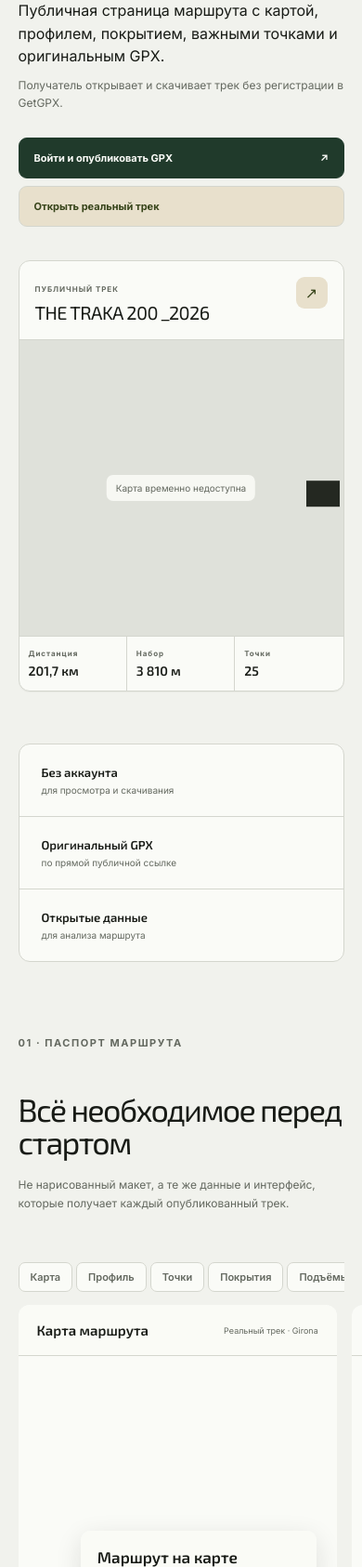
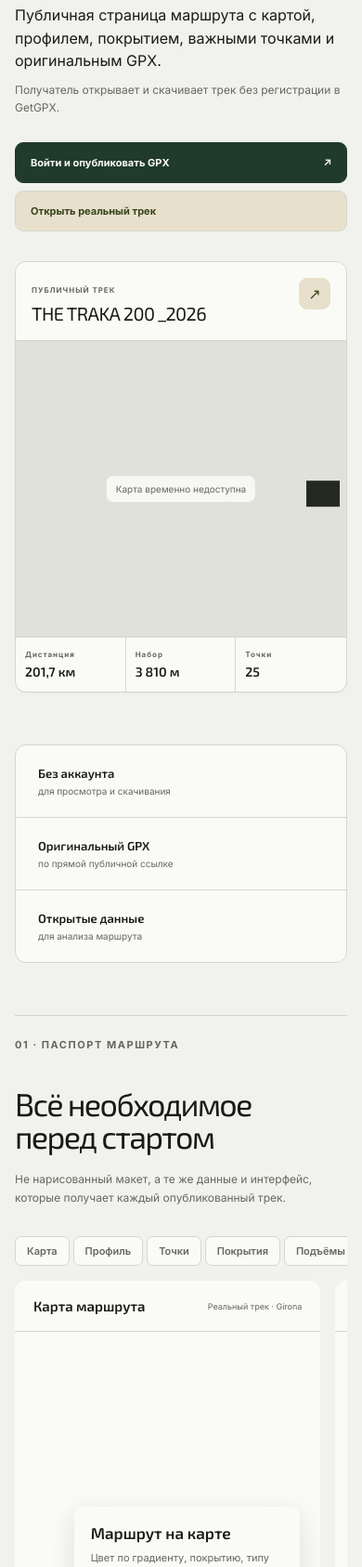
Before and after one commit to feedbee/getgpx, a website built with Vite: page index.html in a window 390 px wide. Shown: the part 314-2000 px from the top of the page at 93% size. Built offline with nearby package versions, Linux system fonts and the light colour scheme; files whose address does not match are found by name.

Commit message:
style: align homepage with header and refine responsive layout

```diff
--- a/src/client/style.css
+++ b/src/client/style.css
@@ -32,12 +32,13 @@ nav a.active { color:var(--ink); border-color:var(--ink); }
 .user-menu-link:hover,.user-menu-link:focus-visible,.logout-button:hover,.logout-button:focus-visible { outline:none; background:#efede6; }
 
 /* Product homepage — follows the route workspace design language. */
-.home-page { overflow:hidden; }
-.home-nav,.home-hero,.home-section,.home-proof,.home-final { width:min(1320px,92%); margin-inline:auto; }
-.home-nav { position:relative; z-index:700; height:auto; display:flex; gap:4px; padding:10px 0; background:rgba(241,242,237,.92); }
+.home-page { --home-width:min(1728px,calc(100% - 48px)); overflow:hidden; }
+.home-nav,.home-hero,.home-section,.home-proof,.home-library,.home-final { width:var(--home-width); margin-inline:auto; }
+.home-nav { position:relative; z-index:700; height:auto; display:flex; gap:4px; padding:12px 0; border-bottom:1px solid var(--line); background:rgba(241,242,237,.92); }
 .home-nav a,.home-preview-nav a { padding:8px 12px; border-radius:7px; color:var(--muted); font-size:11px; font-weight:600; text-decoration:none; }
 .home-nav a:hover,.home-nav a:focus-visible,.home-preview-nav a:hover,.home-preview-nav a:focus-visible { outline:none; background:#e8e0cc; color:#38451b; }
-.home-hero { display:grid; grid-template-columns:minmax(0,.9fr) minmax(520px,1.1fr); align-items:center; gap:clamp(40px,7vw,104px); padding:32px 0 44px; }
+.home-hero { display:grid; grid-template-columns:minmax(0,.9fr) minmax(0,1.1fr); align-items:center; gap:clamp(32px,4vw,72px); padding:40px 0; }
+.home-hero-copy { max-width:640px; min-width:0; }
 .home-hero h1 { max-width:680px; margin-top:16px; font-size:clamp(48px,5.7vw,84px); line-height:.96; letter-spacing:-.055em; }
 .home-lede { max-width:570px; margin:26px 0 0; font-size:clamp(16px,1.35vw,19px); line-height:1.55; }
 .home-note { max-width:520px; margin:10px 0 0; color:var(--muted); font-size:12px; line-height:1.55; }
@@ -51,7 +52,7 @@ nav a.active { color:var(--ink); border-color:var(--ink); }
 .home-route-card header span,.home-route-stats dt { color:var(--muted); font-size:8px; font-weight:700; letter-spacing:.12em; }
 .home-route-card h2 { margin-top:6px; font-size:clamp(20px,2vw,28px); letter-spacing:-.03em; }
 .home-route-card header > a { width:34px; height:34px; display:grid; place-items:center; border-radius:9px; background:#e8e0cc; color:#38451b; text-decoration:none; }
-.home-map-link { position:relative; height:420px; display:block; overflow:hidden; border-top:1px solid var(--line); border-bottom:1px solid var(--line); background:#dfe1da; }
+.home-map-link { position:relative; height:clamp(360px,28vw,480px); display:block; overflow:hidden; border-top:1px solid var(--line); border-bottom:1px solid var(--line); background:#dfe1da; }
 #home-example-map { width:100%; height:100%; }
 #home-example-map .leaflet-tile-pane { filter:saturate(.45) contrast(.93) brightness(1.04); }
 .home-map-loading { position:absolute; left:50%; top:50%; z-index:2; padding:8px 10px; border-radius:7px; background:rgba(250,251,247,.9); color:var(--muted); font-size:10px; transform:translate(-50%,-50%); }
@@ -64,14 +65,14 @@ nav a.active { color:var(--ink); border-color:var(--ink); }
 .home-proof div:last-child { border:0; }
 .home-proof strong { font:600 13px 'Exo 2',sans-serif; }
 .home-proof span { color:var(--muted); font-size:10px; }
-.home-section { scroll-margin-top:120px; padding:112px 0; }
-.home-section-heading { display:grid; grid-template-columns:.7fr 1.3fr; gap:40px; }
-.home-section-heading > div { display:grid; grid-template-columns:1.15fr .85fr; align-items:end; gap:40px; }
-.home-section h2,.home-library h2,.home-final h2 { font-size:clamp(34px,4.2vw,58px); line-height:1.02; letter-spacing:-.05em; }
+.home-section { scroll-margin-top:120px; padding:88px 0; }
+.home-section-heading { display:grid; grid-template-columns:minmax(180px,.55fr) minmax(0,1.45fr); gap:32px; padding-top:24px; border-top:1px solid var(--line); }
+.home-section-heading > div { display:grid; grid-template-columns:minmax(0,1.15fr) minmax(0,.85fr); align-items:end; gap:32px; }
+.home-section h2,.home-library h2,.home-final h2 { max-width:620px; text-wrap:balance; font-size:clamp(34px,4.2vw,58px); line-height:1.02; letter-spacing:-.05em; }
 .home-section-heading > div > p,.home-platform-copy > p,.home-library p { max-width:390px; margin:0; color:var(--muted); font-size:12px; line-height:1.65; }
-.home-preview-nav { height:auto; display:flex; flex-wrap:wrap; gap:4px; margin:54px 0 14px; }
+.home-preview-nav { height:auto; display:flex; flex-wrap:wrap; gap:4px; margin:32px 0 16px; }
 .home-preview-nav a { border:1px solid var(--line); background:var(--white); }
-.home-preview-rail { display:grid; grid-auto-flow:column; grid-auto-columns:min(620px,82vw); gap:16px; overflow-x:auto; padding:0 0 18px; scroll-snap-type:x mandatory; scroll-padding:0; scrollbar-color:#b4aa98 transparent; }
+.home-preview-rail { display:grid; grid-auto-flow:column; grid-auto-columns:calc((100% - 32px)/2.5); gap:16px; overflow-x:auto; padding:0 0 18px; scroll-snap-type:x mandatory; scroll-padding:0; scrollbar-color:#b4aa98 transparent; }
 .home-preview-card { min-height:390px; display:flex; flex-direction:column; overflow:hidden; border-radius:12px; background:var(--white); box-shadow:0 1px 0 rgba(24,27,22,.04); scroll-margin-top:140px; scroll-snap-align:start; }
 .home-preview-card > header,.home-preview-card > footer { display:flex; align-items:center; justify-content:space-between; gap:14px; padding:18px 20px; border-bottom:1px solid var(--line); }
 .home-preview-card > header span { font:600 15px 'Exo 2',sans-serif; }
@@ -105,8 +106,8 @@ nav a.active { color:var(--ink); border-color:var(--ink); }
 .home-mini-climbs strong { font:600 12px 'Exo 2',sans-serif; }
 .home-mini-climbs i { color:var(--muted); font-size:10px; font-style:normal; }
 .home-scroll-hint { margin:4px 0 0; color:var(--muted); font-size:9px; text-align:right; }
-.home-platforms { width:min(1320px,92%); display:grid; grid-template-columns:1.05fr .95fr; gap:16px; padding-top:0; }
-.home-platform-copy,.home-platform-list { padding:clamp(40px,6vw,78px); border-radius:12px; }
+.home-platforms { display:grid; grid-template-columns:1.05fr .95fr; gap:16px; padding-top:0; }
+.home-platform-copy,.home-platform-list { padding:clamp(32px,4vw,64px); border-radius:12px; }
 .home-platform-copy { background:#ded3bf; }
 .home-platform-copy h2 { margin-top:18px; }
 .home-platform-copy > p { margin-top:22px; color:#5f574a; }
@@ -115,7 +116,7 @@ nav a.active { color:var(--ink); border-color:var(--ink); }
 .home-platform-list span { display:flex; align-items:center; justify-content:space-between; min-height:64px; border-bottom:1px solid #c9bea9; font:500 clamp(18px,2vw,27px) 'Exo 2',sans-serif; }
 .home-platform-list span:first-child { border-top:1px solid #c9bea9; }
 .home-platform-list b { color:#725d39; font-weight:500; }
-.home-track-links { display:grid; grid-template-columns:repeat(3,1fr); gap:12px; margin-top:48px; }
+.home-track-links { display:grid; grid-template-columns:repeat(3,1fr); gap:12px; margin-top:32px; }
 .home-track-link { min-height:150px; display:flex; align-items:end; justify-content:space-between; gap:24px; padding:22px; border:1px solid var(--line); border-radius:12px; background:var(--white); color:var(--ink); text-decoration:none; transition:transform .16s ease,background .16s ease; }
 .home-track-link:nth-child(2) { background:#e8e0cc; }
 .home-track-link:nth-child(3) { background:#dfe8e2; }
@@ -124,47 +125,53 @@ nav a.active { color:var(--ink); border-color:var(--ink); }
 .home-track-link strong { font:600 17px/1.3 'Exo 2',sans-serif; }
 .home-track-link small { margin-top:8px; color:var(--muted); font-size:10px; }
 .home-track-link > b { width:34px; height:34px; flex:0 0 auto; display:grid; place-items:center; border-radius:8px; background:#f3eee2; color:#725d39; }
-.home-library { display:flex; align-items:end; justify-content:space-between; gap:40px; padding:72px max(4vw,calc((100vw - 1320px)/2)); background:#d5c8b2; }
+.home-library { display:flex; align-items:end; justify-content:space-between; gap:40px; padding:48px; border:1px solid var(--line); border-radius:12px; background:#dfe8e2; }
 .home-library h2 { max-width:760px; margin-top:18px; }
 .home-library p { margin-top:16px; color:#5f574a; }
-.home-final { display:grid; justify-items:center; padding:112px 0 126px; text-align:center; }
+.home-final { display:grid; justify-items:center; padding:88px 0 96px; text-align:center; }
 .home-final h2 { max-width:780px; margin-top:18px; }
 .home-final .home-primary { margin-top:28px; }
 
 @media (max-width:980px) {
   .home-hero { grid-template-columns:1fr; min-height:0; }
   .home-hero-copy { max-width:760px; }
-  .home-route-card { width:min(760px,100%); }
+  .home-route-card { width:100%; }
+  .home-preview-rail { grid-auto-columns:calc((100% - 16px)/1.5); }
   .home-section-heading { grid-template-columns:1fr; }
   .home-section-heading > div { grid-template-columns:1.15fr .85fr; }
   .home-platforms { grid-template-columns:1fr; }
   .home-track-links { grid-template-columns:1fr; }
   .home-track-link { min-height:110px; }
 }
+@media (max-width:900px) {
+  .home-page { --home-width:92%; }
+}
+@media (max-width:560px) {
+  .home-page { --home-width:calc(100% - 32px); }
+}
 @media (max-width:620px) {
-  .home-nav { width:90%; overflow-x:auto; }
+  .home-nav { overflow-x:auto; }
   .home-nav a { flex:0 0 auto; }
-  .home-hero { width:90%; gap:36px; padding:36px 0 56px; }
+  .home-hero { gap:32px; padding:36px 0 56px; }
   .home-hero h1 { font-size:clamp(46px,14vw,66px); }
   .home-actions,.home-primary,.home-secondary { width:100%; }
   .home-map-link { height:320px; }
   .home-route-card > header { padding:17px; }
   .home-route-stats div { padding:13px 10px; }
   .home-route-stats dd { font-size:14px; }
-  .home-proof { width:90%; grid-template-columns:1fr; }
+  .home-proof { grid-template-columns:1fr; }
   .home-proof div { border-right:0; border-bottom:1px solid var(--line); }
-  .home-section { width:90%; padding:80px 0; }
+  .home-section { padding:56px 0; }
   .home-section-heading > div { grid-template-columns:1fr; gap:18px; }
   .home-preview-nav { flex-wrap:nowrap; overflow-x:auto; }
   .home-preview-nav a { flex:0 0 auto; }
-  .home-preview-rail { grid-auto-columns:88vw; margin-right:-5vw; }
+  .home-preview-rail { grid-auto-columns:92%; }
   .home-preview-card { min-height:350px; }
   .home-mini-climbs span { grid-template-columns:36px 1fr; }
   .home-mini-climbs i { grid-column:2; }
-  .home-platforms { width:90%; }
   .home-platform-copy,.home-platform-list { padding:44px 22px; }
-  .home-library { align-items:start; flex-direction:column; padding:58px 5vw; }
-  .home-final { width:90%; padding:88px 0 100px; }
+  .home-library { align-items:start; flex-direction:column; padding:32px 24px; }
+  .home-final { padding:64px 0 72px; }
 }
 .page { max-width:1440px; margin:auto; padding:64px 4vw 88px; }
 .intro { display:grid; grid-template-columns:minmax(0,2fr) minmax(260px,1fr); align-items:end; gap:48px; margin-bottom:44px; }
```
